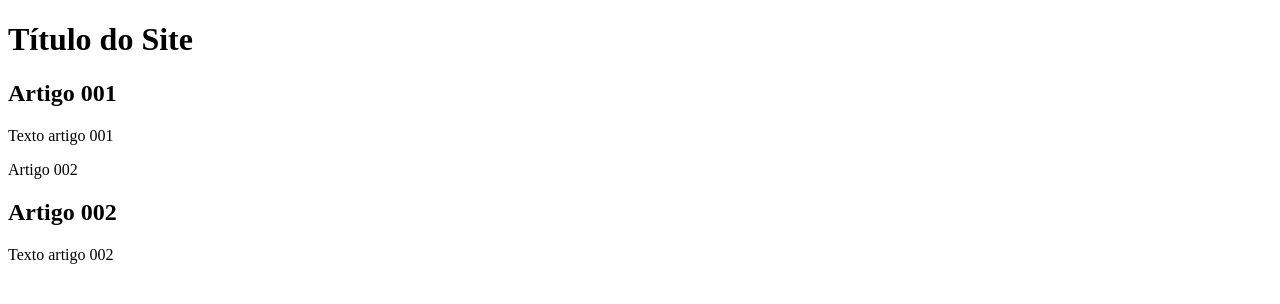
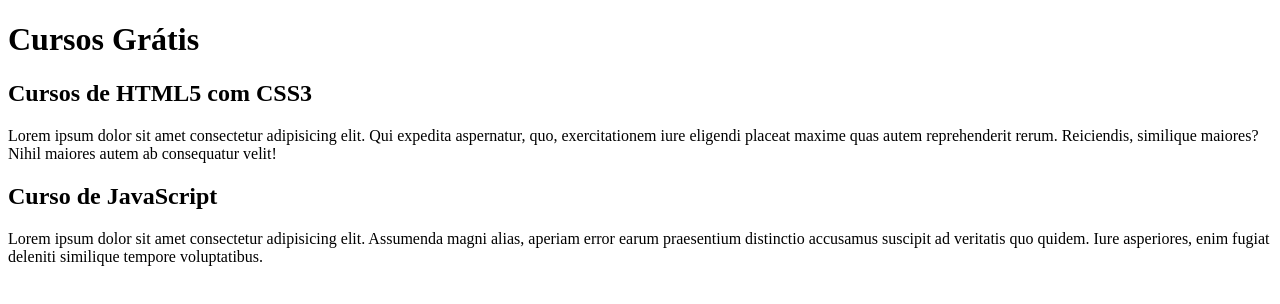
Before and after one commit to AlexJonasReis/projeto-site, a plain HTML site: page index.html in a window 1280 px wide. Drawn offline with Linux system fonts and the light colour scheme.

Commit message:
Inicio código do conteúdo

```diff
--- a/index.html
+++ b/index.html
@@ -8,15 +8,17 @@
 <body>
     <main>
         <header>
-        <h1>Título do Site</h1>
+        <h1>Cursos Grátis</h1>
         </header>
         <article>
-            <h2>Artigo 001</h2>
-            <p>Texto artigo 001</p>
+            <h2>Cursos de HTML5 com CSS3</h2>
+            <p>Lorem ipsum dolor sit amet consectetur adipisicing elit. Qui expedita aspernatur, quo, exercitationem iure eligendi placeat maxime quas autem reprehenderit rerum. Reiciendis, similique maiores? Nihil maiores autem ab consequatur velit!</p>
         </article>
-        <article>Artigo 002</article>
-            <h2>Artigo 002</h2>
-            <p>Texto artigo 002</p>
+        <article>
+            <h2>Curso de JavaScript</h2>
+            <p>Lorem ipsum dolor sit amet consectetur adipisicing elit. Assumenda magni alias, aperiam error earum praesentium distinctio accusamus suscipit ad veritatis quo quidem. Iure asperiores, enim fugiat deleniti similique tempore voluptatibus.</p>
+        </article>
+
     </main>
 </body>
 </html>
```
